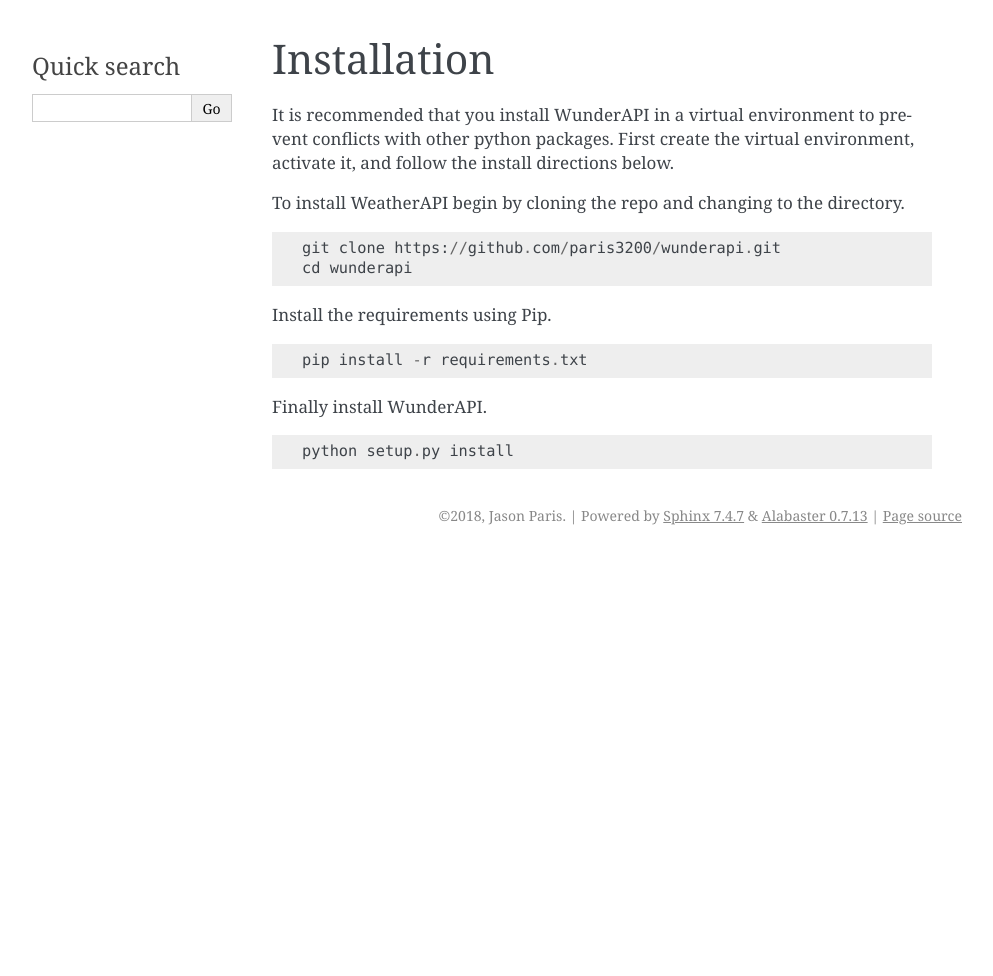
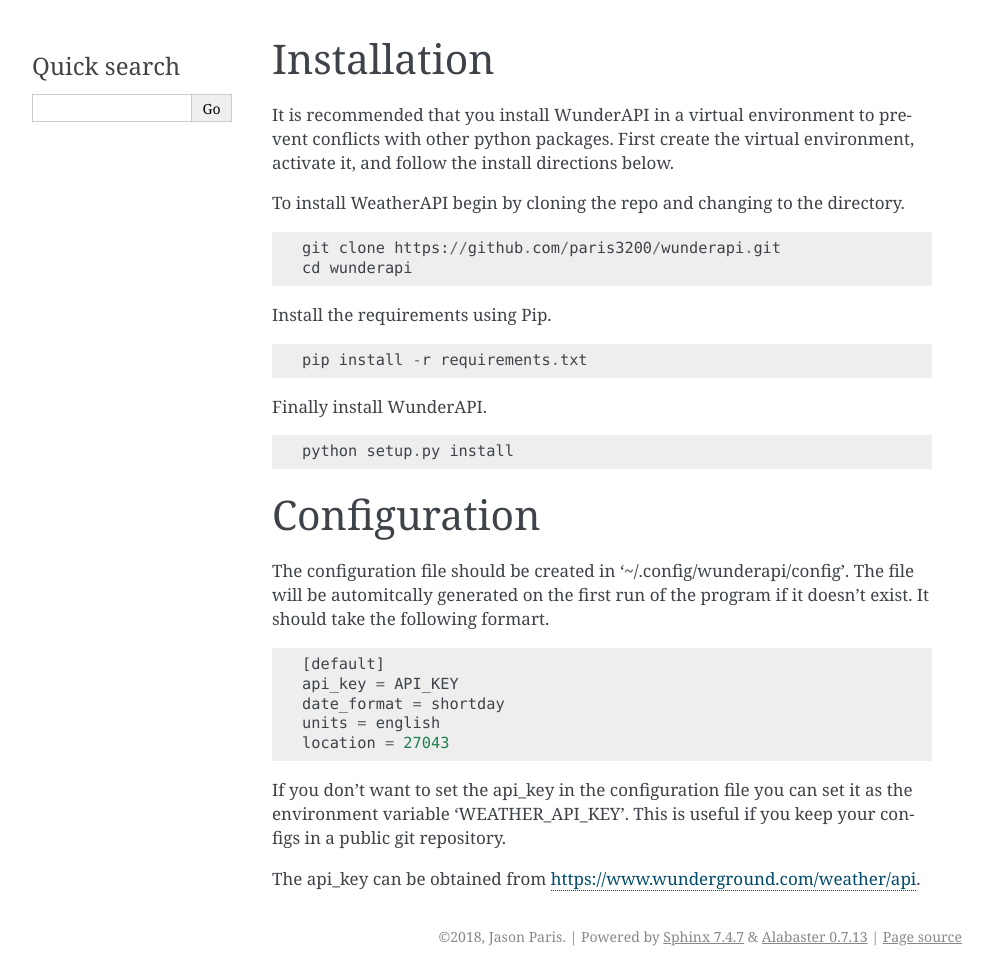
Before and after one commit to paris3200/WunderAPI, a Sphinx documentation site: the page built from docs/installation.rst, in a window 1280 px wide. Shown: the whole page, without its empty margins (148-1141 px from the left). Built offline with Sphinx 7.4.7, drawn with Linux system fonts in a browser that asks for light colours; before the commit the page ends 900 px from its top, so only the background shows below that.

```diff
--- a/docs/installation.rst
+++ b/docs/installation.rst
@@ -18,3 +18,22 @@ Install the requirements using Pip. ::
 Finally install WunderAPI. ::
 
     python setup.py install
+
+Configuration
+=============
+
+The configuration file should be created in '~/.config/wunderapi/config'.  The
+file will be automitcally generated on the first run of the program if it
+doesn't exist.  It should take the following formart. ::
+
+    [default]
+    api_key = API_KEY
+    date_format = shortday
+    units = english
+    location = 27043
+
+If you don't want to set the api_key in the configuration file you can set it
+as the environment variable 'WEATHER_API_KEY'.  This is useful if you keep your
+configs in a public git repository.
+
+The api_key can be obtained from https://www.wunderground.com/weather/api.
```
Also changed, not shown: docs/basic_usage.rst (+13 -1 lines).
